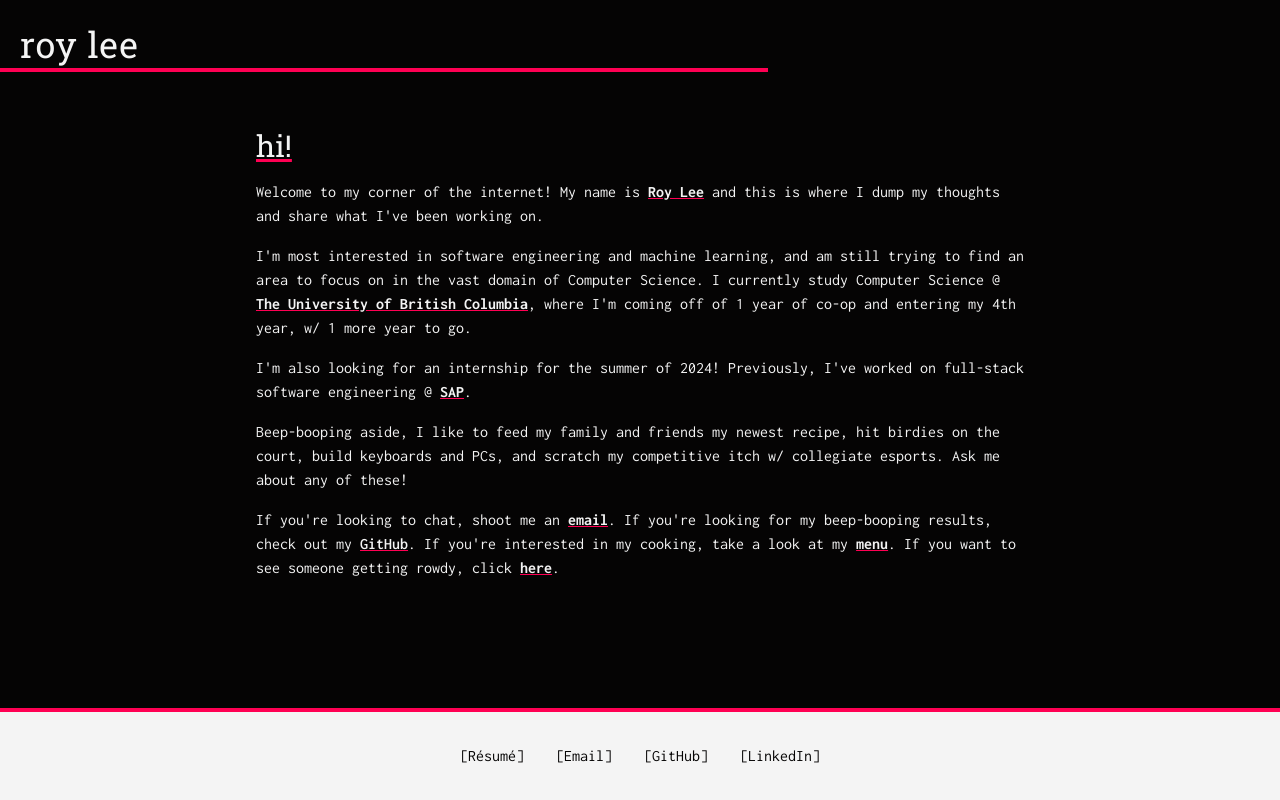
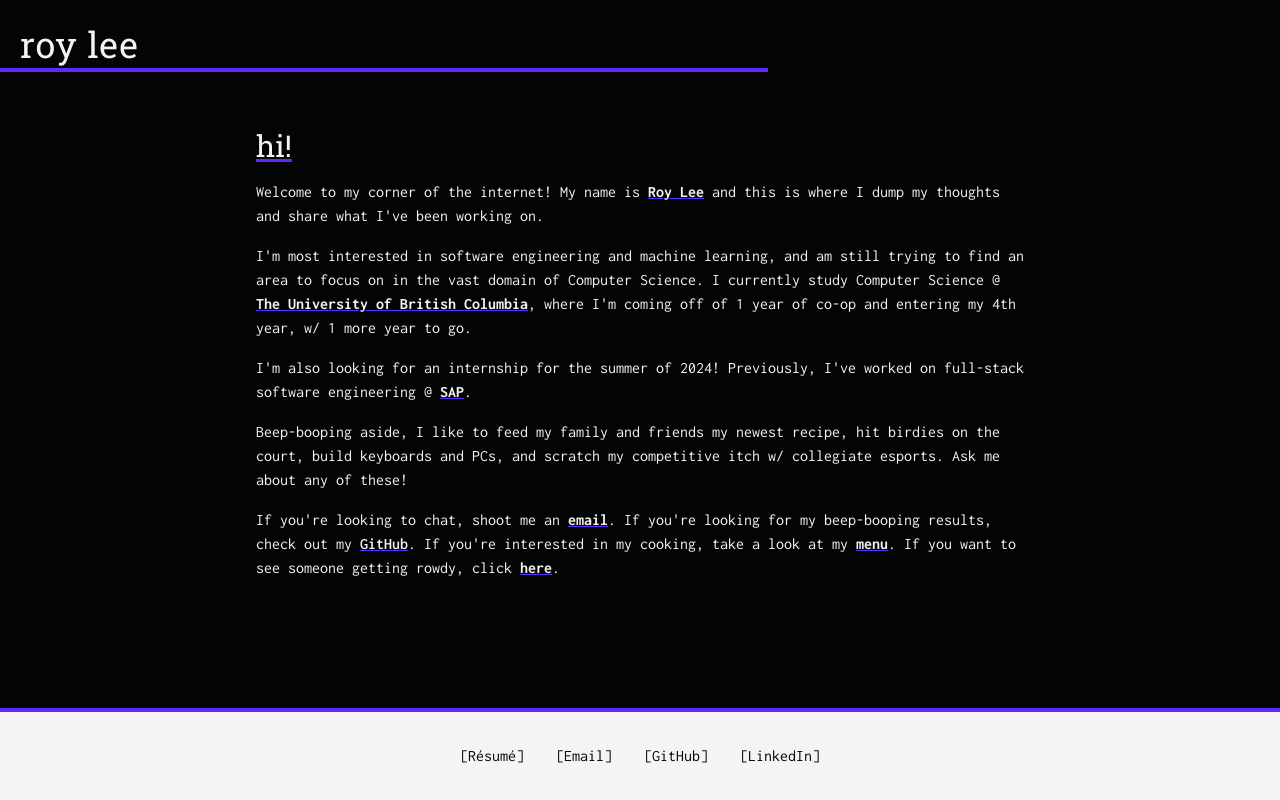
Before and after one commit to royee-lee/portfolio, a Next.js app: page / in a window 1280 px wide. Built offline with nearby package versions, Linux system fonts and the light colour scheme.

Commit message:
update colours (again again)

```diff
--- a/app/globals.css
+++ b/app/globals.css
@@ -53,7 +53,7 @@
   width: 100%;
   height: 110%;
   display: block;
-  background: theme('colors.accent2');
+  background: theme('colors.accent');
   animation: 1s cubic-bezier(0.73, 0.03, 0.87, 0.7) 1.1s 1 slideUp;
   transform: translateY(-100%);
 }
@@ -65,7 +65,7 @@
   width: 100%;
   height: 110%;
   display: block;
-  background: theme('colors.accent');
+  background: theme('colors.accent2');
   animation: 1s cubic-bezier(0.73, 0.03, 0.87, 0.7) 1.2s 1 slideUp;
   transform: translateY(-100%);
 }
--- a/tailwind.config.ts
+++ b/tailwind.config.ts
@@ -8,9 +8,9 @@ const config: Config = {
   ],
   theme: {
     colors: {
-      accent: '#ff0053',
-      accent2: '#990032',
-      accent3: '#ff4d87',
+      accent: '#5E2BFF',
+      accent2: '#825CFF',
+      accent3: '#C0ADFF',
       black: '#262626',
       black2: '#050404',
       white: '#f4f4f4',
```
